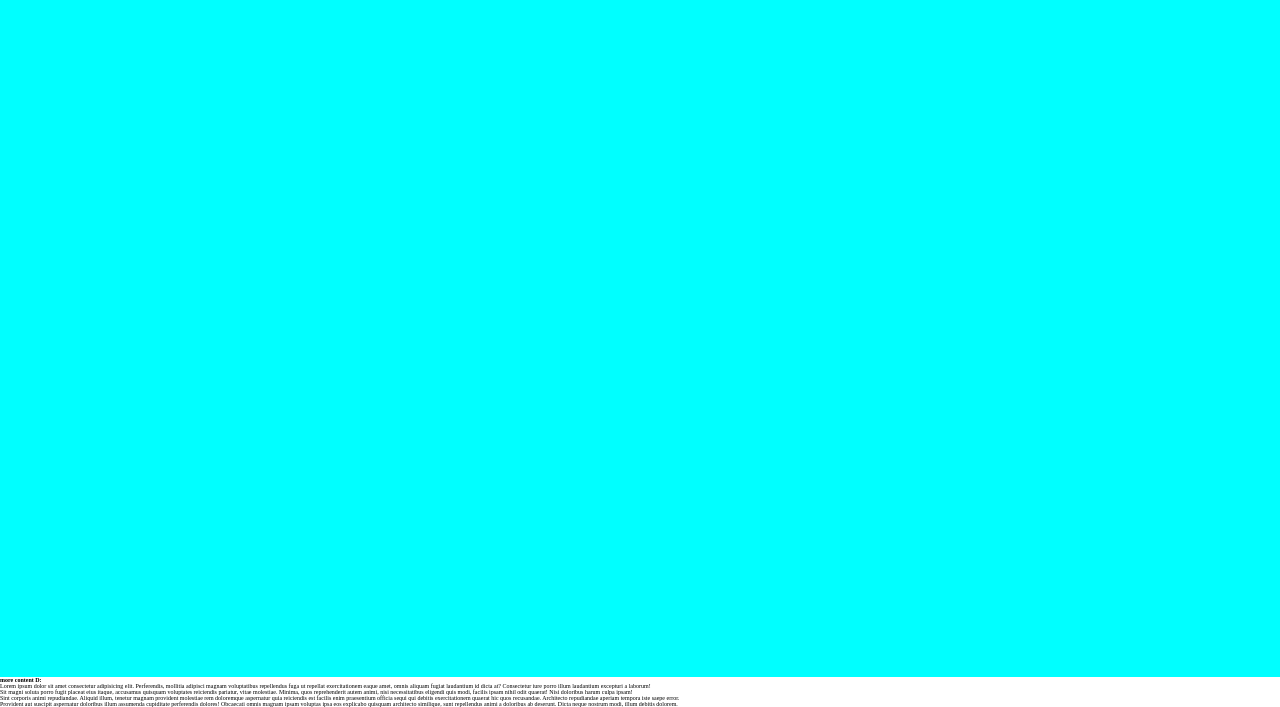
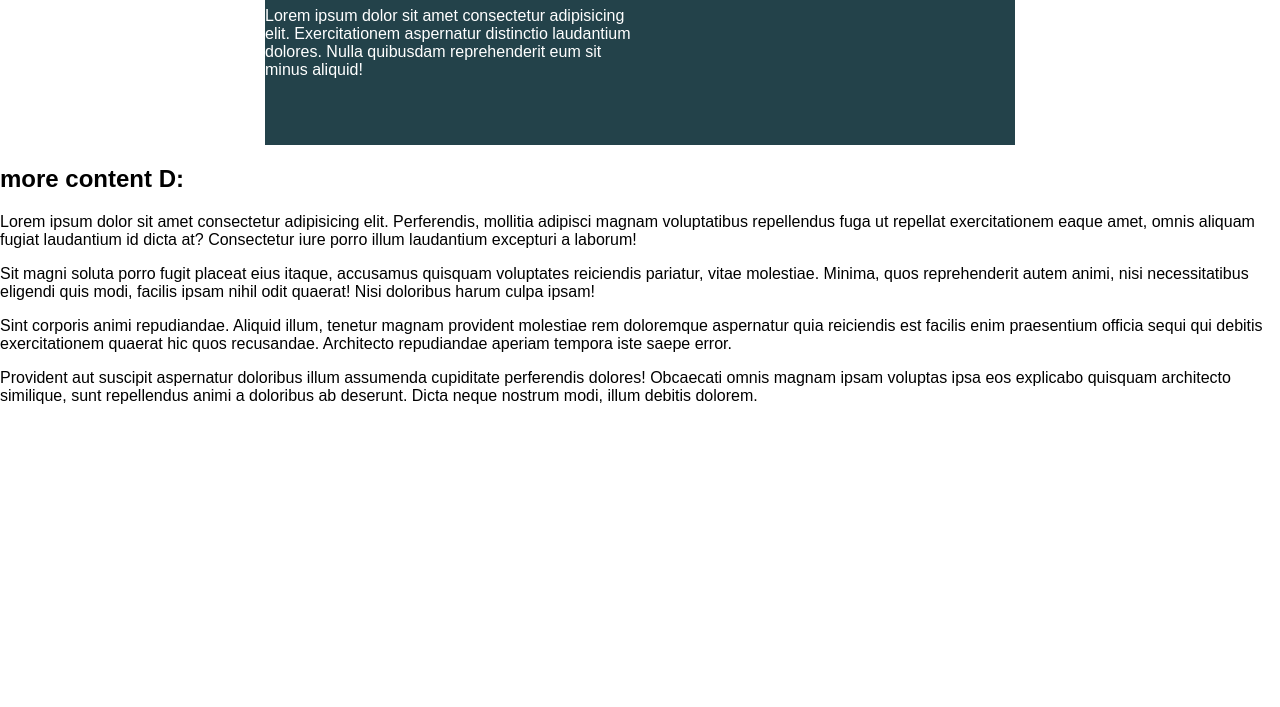
Before and after one commit to ANDREWAHN-UK/testing-responsiveness, a plain HTML site: page index.html in a window 1280 px wide. Shown: the part 123-830 px from the top of the page. After the commit the page ends 800 px from the top, so only its background shows below. Drawn offline with Linux system fonts and the light colour scheme.

Commit message:
style.css - set up style sheet for challenge 2

```diff
--- a/assets/style.css
+++ b/assets/style.css
@@ -1,13 +1,23 @@
 
 
-*{
-    padding: 0;
+* {
+    box-sizing: border-box;
+  }
+
+  body {
     margin: 0;
-    font-size: 62.5%;
-}
+    font-family: sans-serif;
+  }
 
-.container{
-    background-color: aqua;
-    height: 100vh;
-    width: 100vw;
-}
+  .container {
+    width: 80%;
+    max-width: 750px;
+    margin: 0 auto;
+    background: #23424a;
+    color: white;
+    padding: 50px 0;
+  }
+
+  .intro-content {
+    width: 50%;
+  }
```
